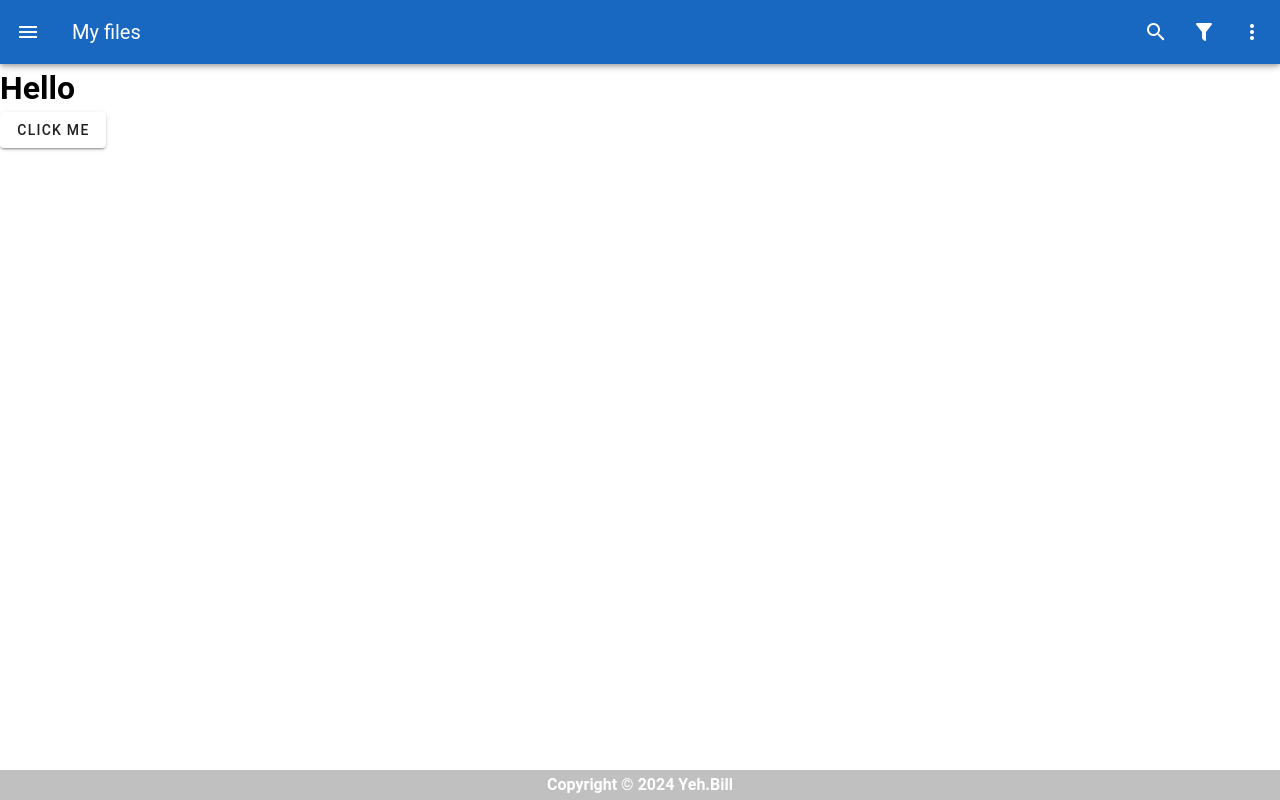
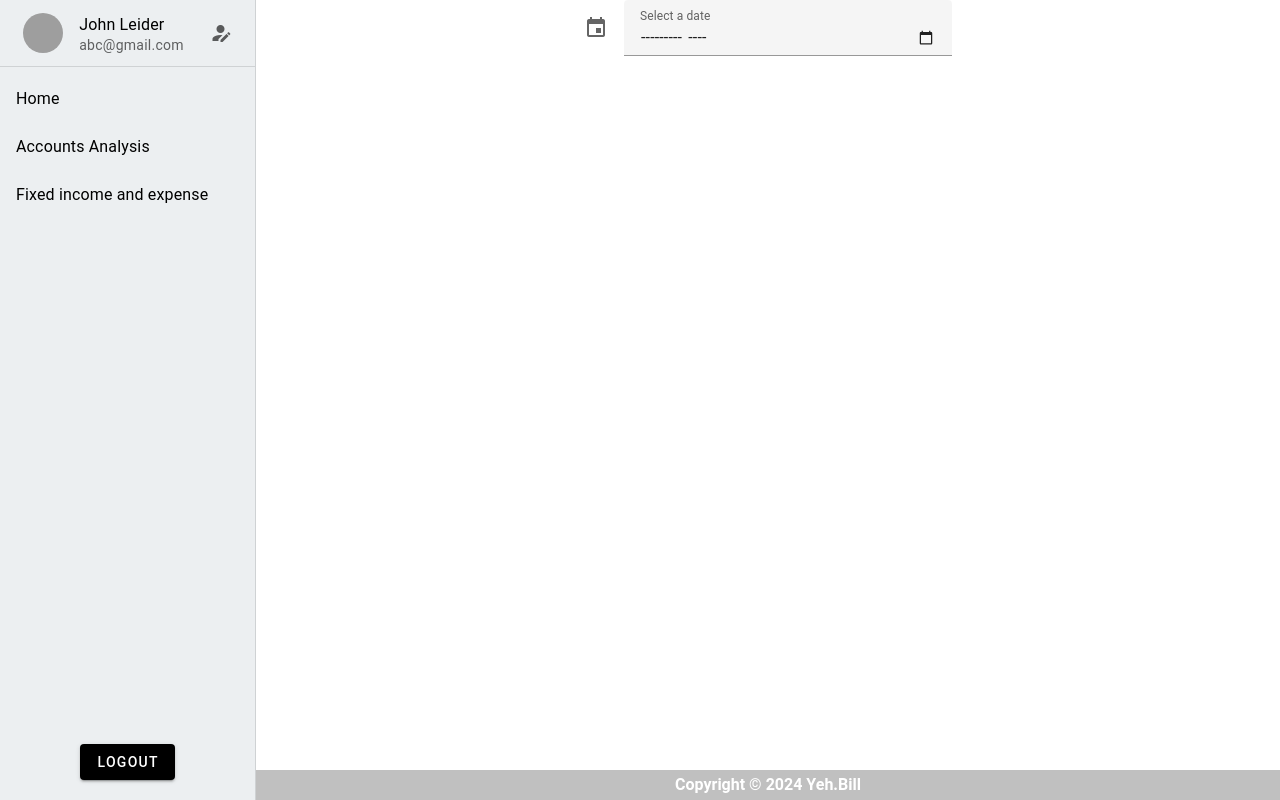
Before and after one commit to Bill-Yeh/save_money, a Nuxt app: page / in a window 1280 px wide. Built offline with nearby package versions, Linux system fonts and the light colour scheme; grey boxes are pictures that could not be loaded.

Commit message:
write navigation drawer rwd setting and update vuetify to lastest version for using v-date-input component

```diff
--- a/layouts/default.vue
+++ b/layouts/default.vue
@@ -1,27 +1,42 @@
 <template>
     <v-layout class="layout">
-        <v-app-bar color="primary" prominent>
+        <v-app-bar v-if="isMobile" color="#1E88E5" prominent>
             <v-app-bar-nav-icon variant="text" @click.stop="drawer = !drawer"></v-app-bar-nav-icon>
-
-            <v-toolbar-title>My files</v-toolbar-title>
-
+            <v-toolbar-title>Save Money</v-toolbar-title>
             <v-spacer></v-spacer>
-
-            <v-btn icon="mdi-magnify" variant="text"></v-btn>
-
-            <v-btn icon="mdi-filter" variant="text"></v-btn>
-
             <v-btn icon="mdi-dots-vertical" variant="text"></v-btn>
         </v-app-bar>
 
-        <v-navigation-drawer v-model="drawer" location="left" temporary>
+        <v-navigation-drawer
+            v-model="drawer"
+            location="left"
+            :temporary="isMobile"
+            :permanent="!isMobile"
+            color="#ECEFF1">
+            <div style="display: flex; justify-content: center; align-items: center;">
+                <v-list-item
+                    style="padding: 5%; cursor: pointer;"
+                    prepend-avatar="https://randomuser.me/api/portraits/men/78.jpg"
+                    title="John Leider"
+                    subtitle="abc@gmail.com">
+                </v-list-item>
+                <v-btn icon="mdi-account-edit" size="default" variant="plain" color="black"></v-btn>
+            </div>
+        <v-divider></v-divider>
             <v-list :items="items"></v-list>
+            <template v-slot:append>
+                <div class="pa-5" style="display: flex; justify-content: center;">
+                    <v-btn color="black">
+                    Logout
+                    </v-btn>
+                </div>
+            </template>
         </v-navigation-drawer>
 
         <v-main>
             <NuxtPage />
         </v-main>
-        <v-footer class="footer">
+        <v-footer app class="footer">
             <div class="text-center w-100 footer-content">
                 <span class="copyright">
                     <strong>Copyright © {{ new Date().getFullYear() }}
@@ -39,29 +54,34 @@ export default {
         group: null,
         items: [
             {
-                title: 'Foo',
-                value: 'foo',
+                title: 'Home',
+                value: 'home',
             },
             {
-                title: 'Bar',
-                value: 'bar',
+                title: 'Accounts Analysis',
+                value: 'analysis',
             },
             {
-                title: 'Fizz',
-                value: 'fizz',
-            },
-            {
-                title: 'Buzz',
-                value: 'buzz',
-            },
+                title: 'Fixed income and expense',
+                value: 'fixed',
+            }
         ],
     }),
-
     watch: {
         group() {
             this.drawer = false
-        },
+        }
     },
+    computed: {
+        isMobile() {
+            if (this.$vuetify.display.mobile) {
+                this.drawer = false
+            } else {
+                this.drawer = true
+            }
+            return this.$vuetify.display.mobile
+        }
+    }
 }
 </script>
 
@@ -75,13 +95,10 @@ export default {
 }
 
 .footer {
-    position: fixed !important;
     padding: 0 0 0 0 !important;
 }
 
 .footer-content {
-    position: fixed;
-    bottom: 0;
     background-color: rgb(192, 192, 192);
     padding: 3px 3px;
 }
--- a/package.json
+++ b/package.json
@@ -17,6 +17,6 @@
   },
   "devDependencies": {
     "vite-plugin-vuetify": "^2.0.3",
-    "vuetify": "^3.5.12"
+    "vuetify": "^3.6.6"
   }
 }
--- a/pages/index.vue
+++ b/pages/index.vue
@@ -1,4 +1,19 @@
 <template>
-    <h1>Hello</h1>
-    <v-btn>Click me</v-btn>
+  <div class="d-flex justify-center">
+    <v-date-input
+      v-model="model"
+      label="Select a date"
+      max-width="368"
+      type="month"
+      view-mode="months"
+    ></v-date-input>
+  </div>
 </template>
+
+<script>
+  export default {
+    data: () => ({
+      model: null,
+    }),
+  }
+</script>
--- a/plugins/vuetify.ts
+++ b/plugins/vuetify.ts
@@ -1,12 +1,25 @@
 // import this after install `@mdi/font` package
 import '@mdi/font/css/materialdesignicons.css'
-
 import 'vuetify/styles'
 import { createVuetify } from 'vuetify'
+import { VDateInput } from 'vuetify/labs/VDateInput'
 
 export default defineNuxtPlugin((app) => {
     const vuetify = createVuetify({
         // ... your configuration
+        display: {
+            mobileBreakpoint: 'sm',
+            thresholds: {
+                xs: 768,
+                sm: 960,
+                md: 1280,
+                lg: 1920,
+                xl: 2560,
+            },
+        },
+        components: {
+            VDateInput,
+        }
     })
     app.vueApp.use(vuetify)
 })
```
Also changed, not shown: 1 other file (tests, documents, lock files or other folders).
